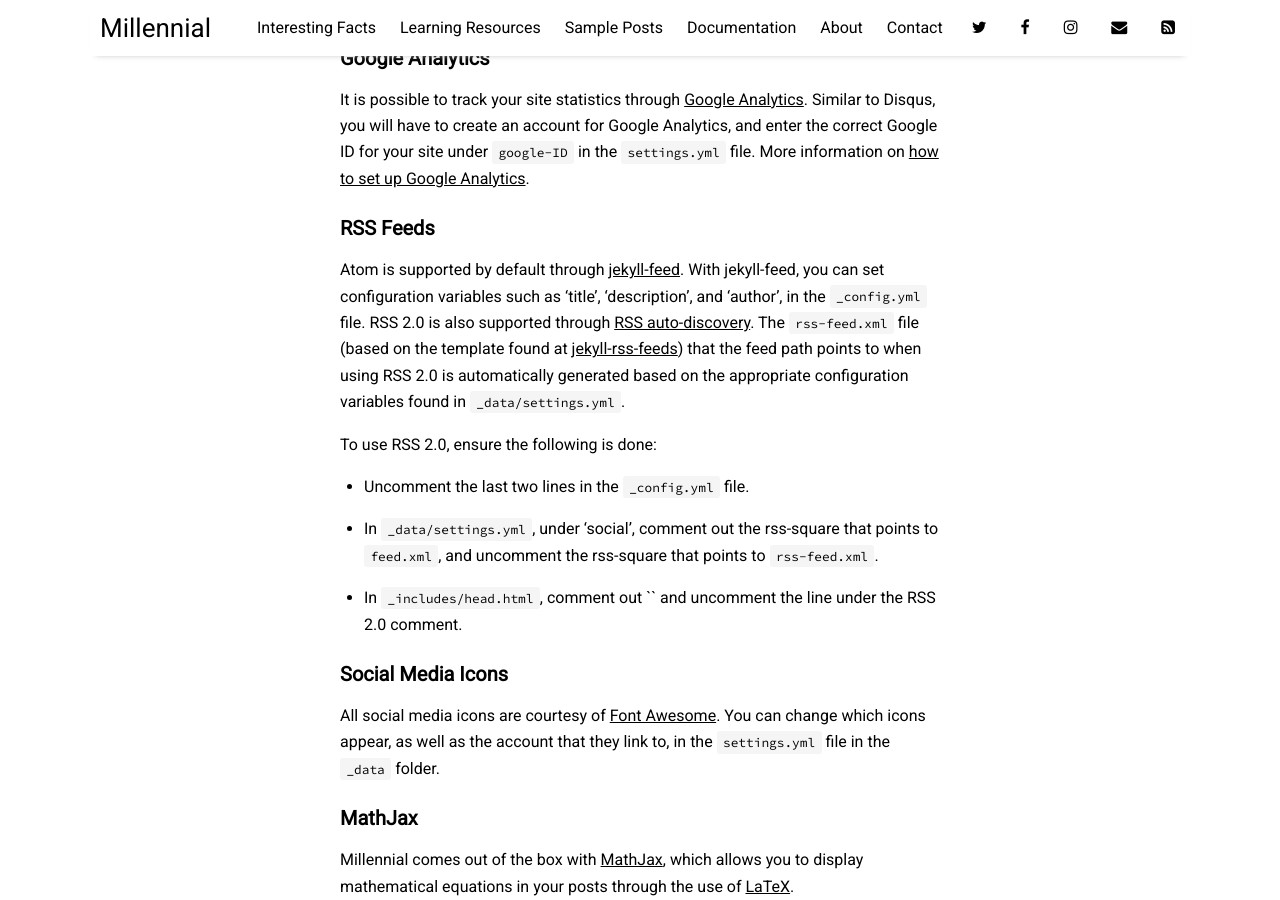
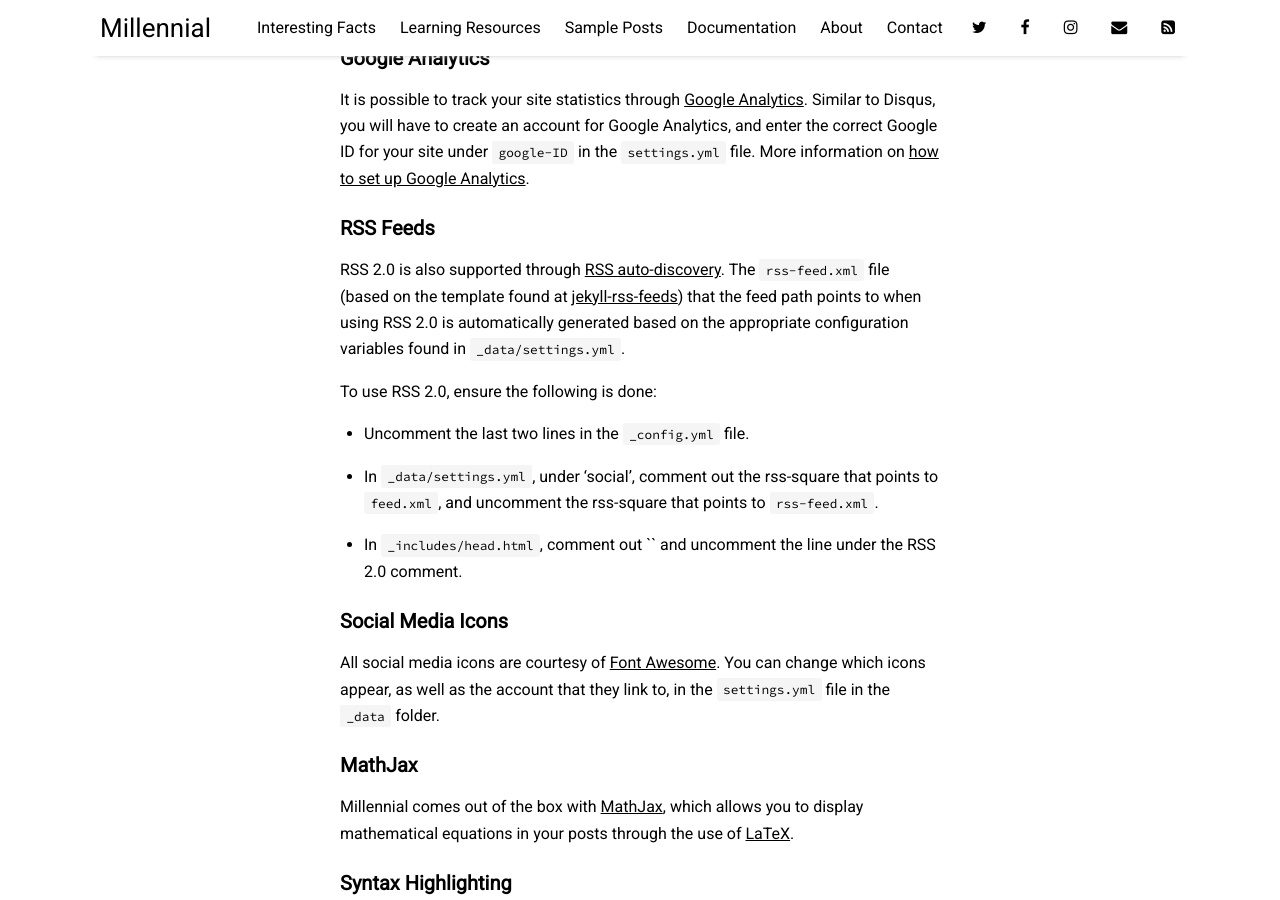
Before and after one commit to giaioooooi/giaioooooi.github.io, a Jekyll site: the page built from Millennial-gh-pages/_posts/2016-10-10-getting-started.md, in a window 1280 px wide and 900 px high, scrolled down 6979 px. Built offline with Jekyll 4.4.1, drawn with Linux system fonts in a browser that asks for light colours; nearby versions of some CDN libraries; comment, search, counter and statistics services are not loaded.

Commit message:
Update 2016-10-10-getting-started.md

```diff
--- a/Millennial-gh-pages/_posts/2016-10-10-getting-started.md
+++ b/Millennial-gh-pages/_posts/2016-10-10-getting-started.md
@@ -189,7 +189,6 @@ It is possible to track your site statistics through [Google Analytics](https://
 
 ### RSS Feeds
 
-Atom is supported by default through [jekyll-feed](https://github.com/jekyll/jekyll-feed). With jekyll-feed, you can set configuration variables such as 'title', 'description', and 'author', in the `_config.yml` file.
 RSS 2.0 is also supported through [RSS auto-discovery](http://www.rssboard.org/rss-autodiscovery). The `rss-feed.xml` file (based on the template found at [jekyll-rss-feeds](https://github.com/snaptortoise/jekyll-rss-feeds)) that the feed path points to when using RSS 2.0 is automatically generated based on the appropriate configuration variables found in `_data/settings.yml`.
 
 To use RSS 2.0, ensure the following is done:
```
